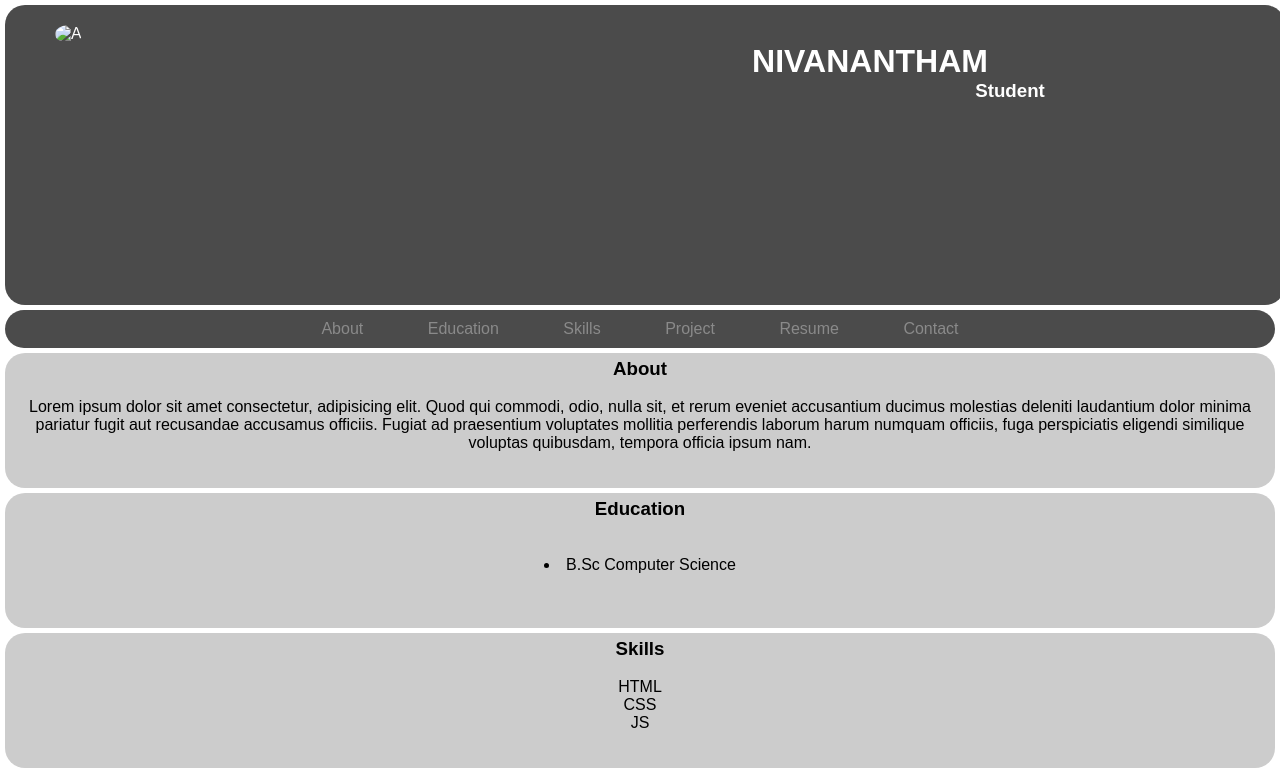
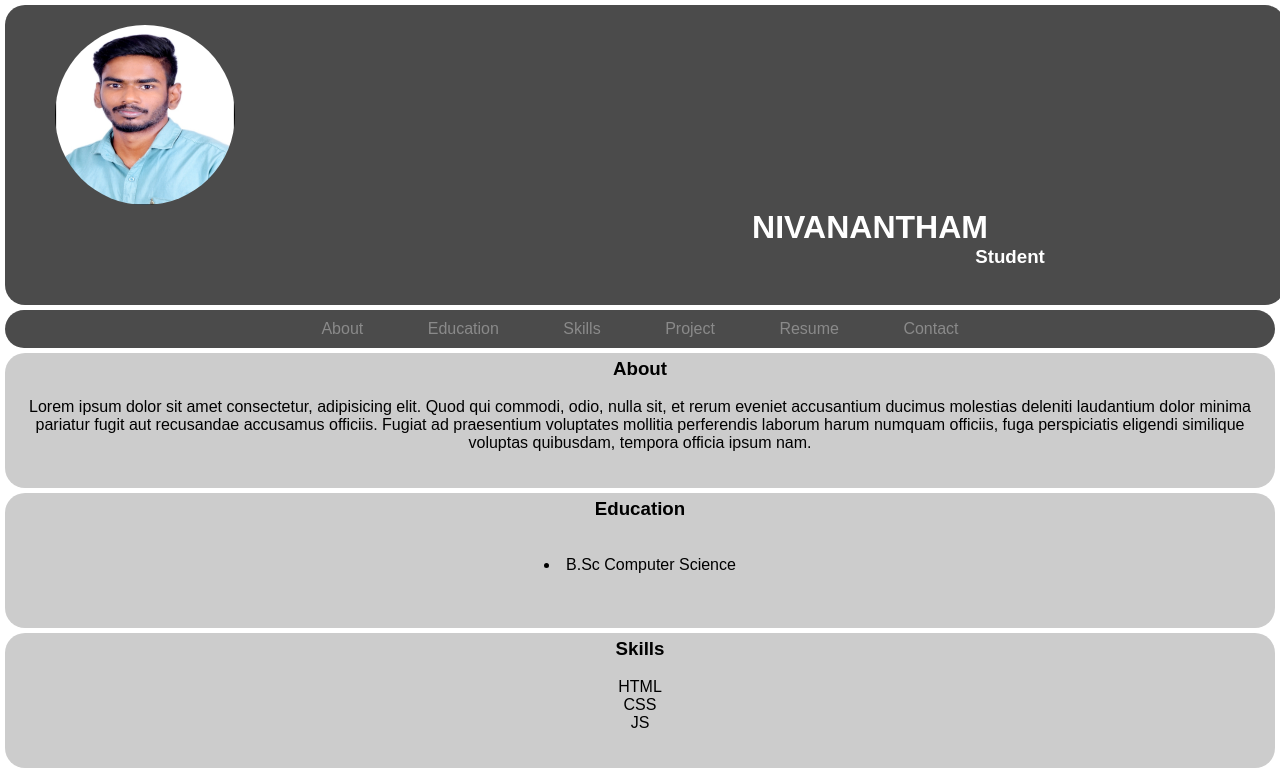
Before and after one commit to NivananthamRamar/Digitalportfolio, a plain HTML site: page index.html in a window 1280 px wide. Shown: the top 772 px of the page. Drawn offline with Linux system fonts and the light colour scheme.

Commit message:
Update index.html

```diff
--- a/index.html
+++ b/index.html
@@ -10,7 +10,7 @@
 
     </div>
     <div class="name" >
-        <img src="nivanantham.jpeg" alt="A" >
+        <img src="IMG_20231001_184526.jpg" alt="A" >
         <center><h1  class="name-h">NIVANANTHAM</h1><br>
         <h3  class="name-j">Student</h3></center>
     </div>
```
